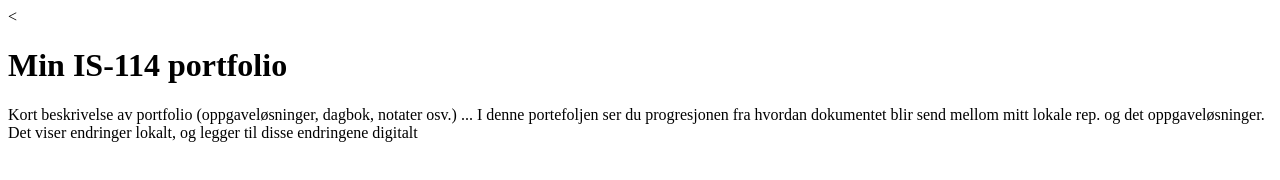
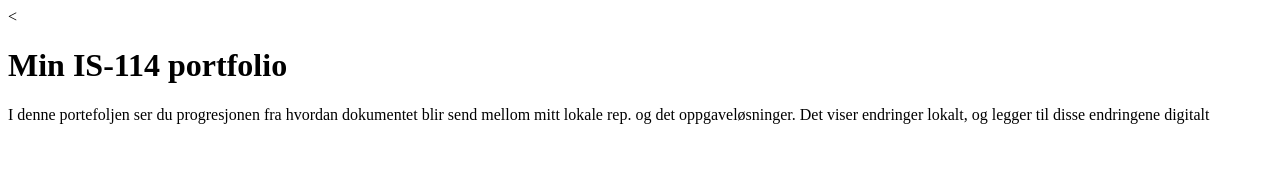
Before and after one commit to KristianStokke/Is-114, a plain HTML site: page DOCS/INDEX.html in a window 1280 px wide. Drawn offline with Linux system fonts and the light colour scheme.

Commit message:
Endringer i fil

```diff
--- a/DOCS/INDEX.html
+++ b/DOCS/INDEX.html
@@ -7,8 +7,7 @@
 <</head>
 <body>
 <h1>Min IS-114 portfolio</h1>
-<p>Kort beskrivelse av portfolio (oppgaveløsninger, dagbok, notater osv.) ...
+<p>I denne portefoljen ser du progresjonen fra hvordan dokumentet blir send mellom mitt lokale rep. og det oppgaveløsninger.
+    Det viser endringer lokalt, og legger til disse endringene digitalt
 </body>
 </html>
-I denne portefoljen ser du progresjonen fra hvordan dokumentet blir send mellom mitt lokale rep. og det oppgaveløsninger.
-Det viser endringer lokalt, og legger til disse endringene digitalt
```
